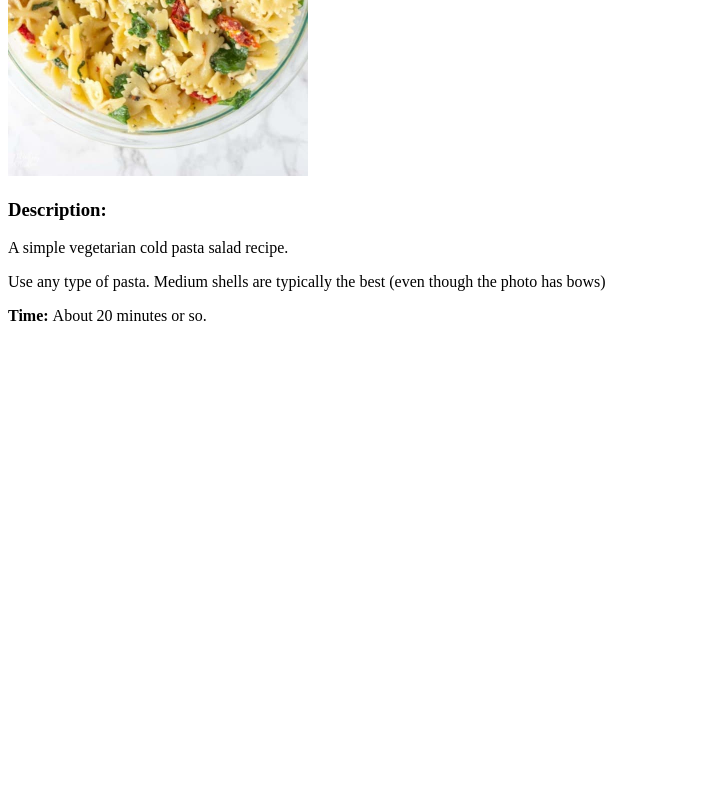
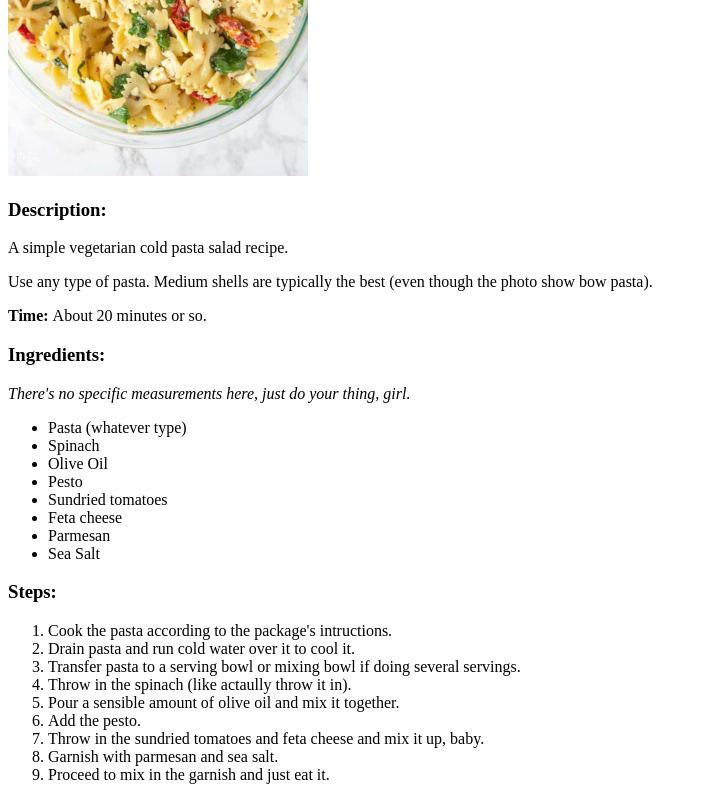
Before and after one commit to gatoradeghost/odin-recipes, a plain HTML site: page recipes/suntompastasalad.html in a window 1280 px wide. Shown: the part 380-1180 px from the top of the page, without its empty margins (0-707 px from the left). Before the commit the page ends 800 px from the top, so only its background shows below. Drawn offline with Linux system fonts and the light colour scheme.

Commit message:
Finish basic layout of recipes

```diff
--- a/recipes/suntompastasalad.html
+++ b/recipes/suntompastasalad.html
@@ -7,13 +7,41 @@
 
 <body>
     <a href="../index.html">Home</a>
+    <a href="../recipes/banana-bread.html">Banana Bread</a>
+    <a href="../recipes/ricepudding.html">Rice Pudding</a>
     <h1>Sundried Tomato Pasta Salad</h1>
 <img src="../images/suntompastasalad.jpg" width="300" alt="Pasta Salad">
 
 <h3>Description:</h3>
 <p>A simple vegetarian cold pasta salad recipe.</p>
-<p>Use any type of pasta. Medium shells are typically the best (even though the photo has bows)</p>
+<p>Use any type of pasta. Medium shells are typically the best (even though the photo show bow pasta).</p>
 <p><strong>Time: </strong>About 20 minutes or so.</p>
+
+<h3>Ingredients:</h3>
+<p><em>There's no specific measurements here, just do your thing, girl.</em></p>
+<ul>
+    <li>Pasta (whatever type)</li>
+    <li>Spinach</li>
+    <li>Olive Oil</li>
+    <li>Pesto</li>
+    <li>Sundried tomatoes</li>
+    <li>Feta cheese</li>
+    <li>Parmesan</li>
+    <li>Sea Salt</li>
+</ul>
+
+<h3>Steps:</h3>
+<ol>
+    <li>Cook the pasta according to the package's intructions.</li>
+    <li>Drain pasta and run cold water over it to cool it.</li>
+    <li>Transfer pasta to a serving bowl or mixing bowl if doing several servings.</li>
+    <li>Throw in the spinach (like actaully throw it in).</li>
+    <li>Pour a sensible amount of olive oil and mix it together.</li>
+    <li>Add the pesto.</li>
+    <li>Throw in the sundried tomatoes and feta cheese and mix it up, baby.</li>
+    <li>Garnish with parmesan and sea salt.</li>
+    <li>Proceed to mix in the garnish and just eat it.</li>
+</ol>
 
 </body>
 
```
Also changed, not shown: recipes/banana-bread.html (+3 -1 lines), recipes/ricepudding.html (+2 -0 lines).
